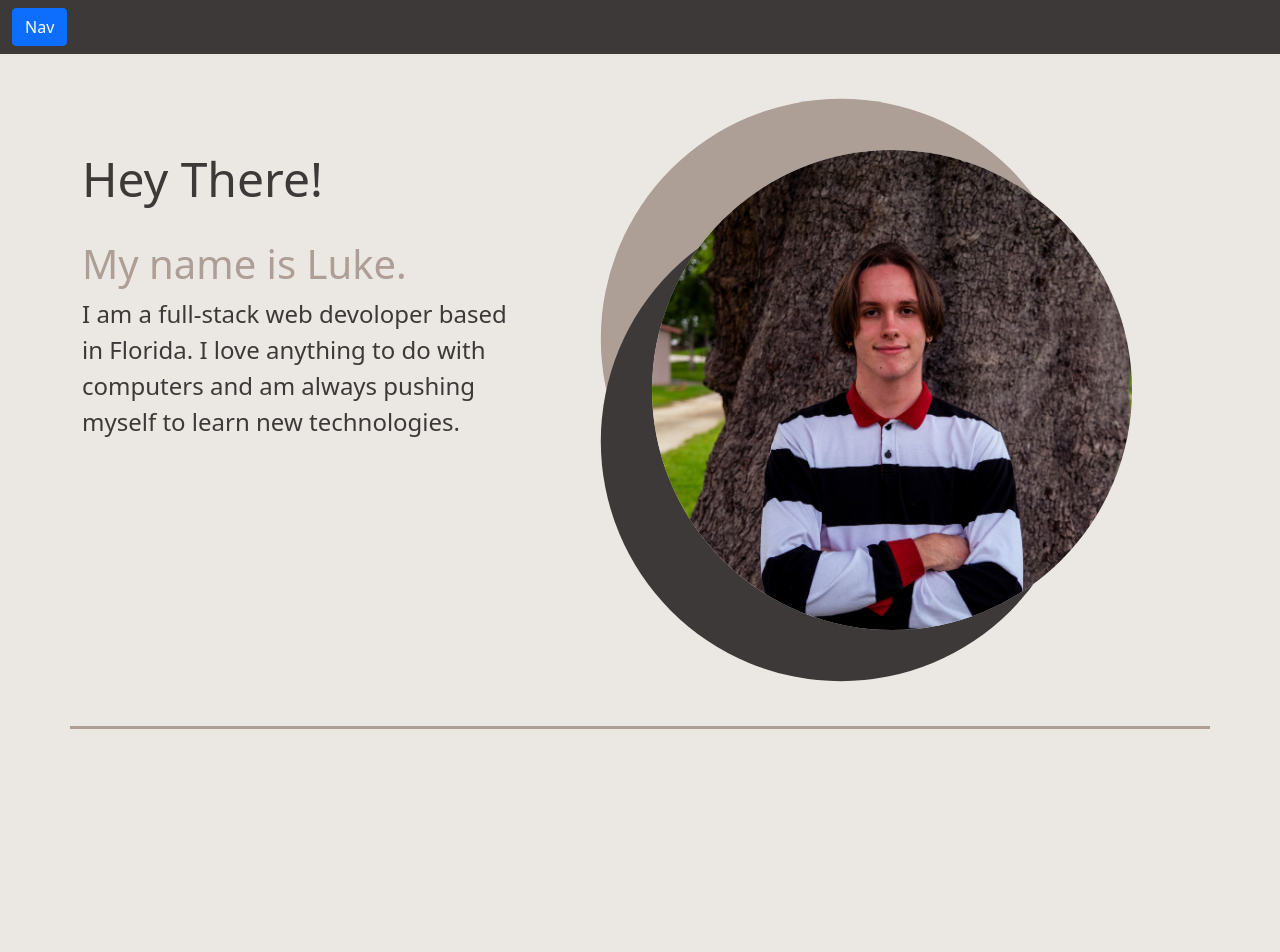
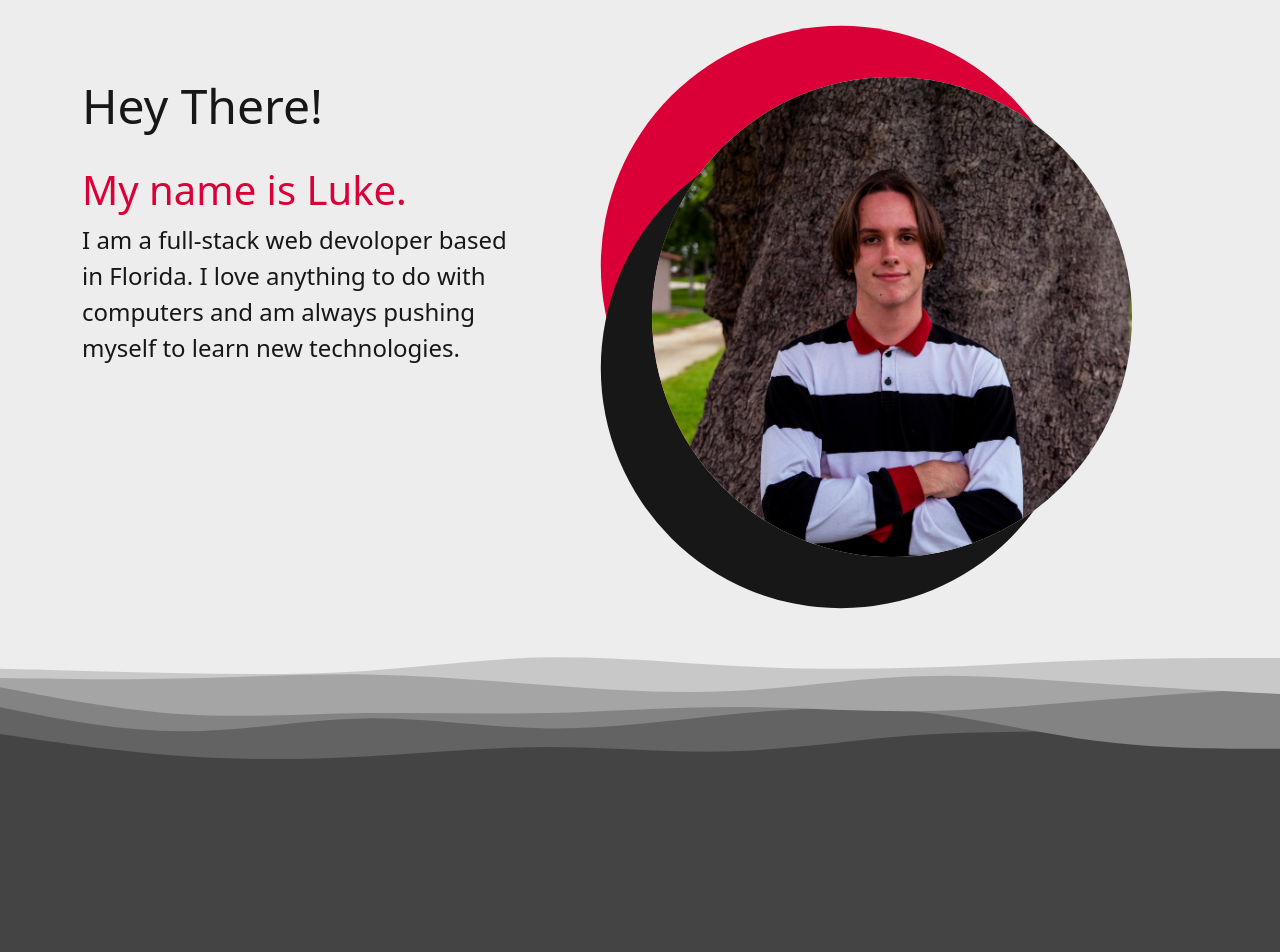
Before and after one commit to lukehampton6/lukehampton6.github.io, a React (Create React App) app: page / in a window 1280 px wide. Shown: the top 952 px of the page. Built offline with nearby package versions, Linux system fonts and the light colour scheme.

Commit message:
svg transitions

```diff
--- a/src/App.js
+++ b/src/App.js
@@ -1,6 +1,6 @@
 import './App.css';
 import 'bootstrap/dist/css/bootstrap.min.css';
-import Nav from './components/Nav';
+// import Nav from './components/Nav';
 import Hero from './components/Hero';
 import Technologies from './components/Technologies';
 import Projects from './components/Projects';
@@ -8,7 +8,7 @@ import Projects from './components/Projects';
 function App() {
   return (
     <div>
-      <Nav />
+      {/* <Nav /> */}
       <Hero />
       <Technologies />
       <Projects />
--- a/src/components/Hero/index.js
+++ b/src/components/Hero/index.js
@@ -26,6 +26,7 @@ function Hero() {
                 </Col>
                 </Row>
             </Container>
+            <div className="spacer light-dark"></div>
         </div>
     );
 }
--- a/src/components/Nav/index.js
+++ b/src/components/Nav/index.js
@@ -1,50 +1,17 @@
-import { useState } from "react";
-import {
-  Button,
-  Offcanvas,
-  Navbar,
-  Container,
-  ListGroup,
-} from "react-bootstrap";
+import { Navbar, Container } from "react-bootstrap";
 
 function Nav() {
-  const [show, setShow] = useState(false);
-
-  const handleClose = () => setShow(false);
-  const handleShow = () => setShow(true);
   return (
-    <>
-      <Navbar className="dark">
-        <Container fluid>
-          <Button onClick={handleShow}>
-            Nav
-          </Button>
+      <Navbar bg="dark" variant="dark">
+        <Container>
+          <Navbar.Brand href="#home">Navbar</Navbar.Brand>
+          <Nav className="me-auto">
+            <Nav.Link href="#home">Home</Nav.Link>
+            <Nav.Link href="#features">Features</Nav.Link>
+            <Nav.Link href="#pricing">Pricing</Nav.Link>
+          </Nav>
         </Container>
       </Navbar>
-
-      <Offcanvas show={show} onHide={handleClose}>
-        <Offcanvas.Header className="primary" closeButton>
-          <Offcanvas.Title className="dark-text">Menu</Offcanvas.Title>
-        </Offcanvas.Header>
-          <ListGroup defaultActiveKey="#link1">
-            <ListGroup.Item action href="#link1">
-              About
-            </ListGroup.Item>
-            <ListGroup.Item action href="#link2">
-              Technologies
-            </ListGroup.Item>
-            <ListGroup.Item action href="#link3">
-              Projects
-            </ListGroup.Item>
-            <ListGroup.Item action href="#link4">
-              Resume
-            </ListGroup.Item>
-            <ListGroup.Item action href="#link5">
-              Contact
-            </ListGroup.Item>
-          </ListGroup>
-      </Offcanvas>
-    </>
   );
 }
 
--- a/src/components/Projects/index.js
+++ b/src/components/Projects/index.js
@@ -1,4 +1,4 @@
-import { Card, Container, CardGroup } from "react-bootstrap";
+import { Card, Container, CardGroup, Button } from "react-bootstrap";
 import Aos from "aos";
 import "aos/dist/aos.css";
 import { useEffect } from "react";
@@ -13,37 +13,37 @@ function Projects() {
   return (
     <div className="light">
       <Container className="card-div">
-        <h2 data-aos="fade-down" className="dark-text header-two center">
+        <h1 data-aos="fade-down" className="dark-text header center">
           Projects
-        </h2>
+        </h1>
         <CardGroup>
-          <Card data-aos="flip-left" className="card-container">
+          <Card data-aos="flip-right" className="card-container">
             <Card.Img variant="top" src={image1} />
             <Card.Body>
               <Card.Title>The Third Temple</Card.Title>
               <Card.Text>
-                A full-stack forum site where users can create accounts, make posts, and interact with other posts by commenting and voting.
+                A full-stack forum site where users can create accounts, make posts, and interact with other posts by commenting and voting. It uses a SQL database and a templating engine to render the front end.
               </Card.Text>
+              <Button href="https://the-third-temple.herokuapp.com/" target="_blank" variant="secondary">Deployment</Button>{'  '}
+              <Button href="https://github.com/lukehampton6/the-third-temple" target="_blank" variant="secondary">Code</Button>
             </Card.Body>
-            <Card.Footer>
-            </Card.Footer>
           </Card>
+
           <Card data-aos="flip-left" className="card-container">
             <Card.Img variant="top" src={image2} />
             <Card.Body>
               <Card.Title>AnimeSearch</Card.Title>
               <Card.Text>
-                This card has supporting text below as a natural lead-in to
-                additional content.{" "}
+                A simple search app that uses two API's to search for specific animes and a quote from them. It also uses local storage to have a persisting search history.
               </Card.Text>
+              <Button href="https://lukehampton6.github.io/anime-search/" target="_blank" variant="secondary">Deployment</Button>{'  '}
+              <Button href="https://github.com/lukehampton6/anime-search" target="_blank" variant="secondary">Code</Button>
             </Card.Body>
-            <Card.Footer>
-            </Card.Footer>
           </Card>
         </CardGroup>
 
         <CardGroup>
-          <Card data-aos="flip-left" className="card-container">
+          <Card data-aos="flip-right" className="card-container">
             <Card.Img variant="top" src="holder.js/100px160" />
             <Card.Body>
               <Card.Title>Card title</Card.Title>
@@ -53,9 +53,8 @@ function Projects() {
                 longer.
               </Card.Text>
             </Card.Body>
-            <Card.Footer>
-            </Card.Footer>
           </Card>
+
           <Card data-aos="flip-left" className="card-container">
             <Card.Img variant="top" src="holder.js/100px160" />
             <Card.Body>
@@ -65,13 +64,11 @@ function Projects() {
                 additional content.{" "}
               </Card.Text>
             </Card.Body>
-            <Card.Footer>
-            </Card.Footer>
           </Card>
         </CardGroup>
 
         <CardGroup>
-        <Card data-aos="flip-left" className="card-container">
+        <Card data-aos="flip-right" className="card-container">
             <Card.Img variant="top" src="holder.js/100px160" />
             <Card.Body>
               <Card.Title>Card title</Card.Title>
@@ -80,9 +77,8 @@ function Projects() {
                 additional content.{" "}
               </Card.Text>
             </Card.Body>
-            <Card.Footer>
-            </Card.Footer>
           </Card>
+
           <Card data-aos="flip-left" className="card-container">
             <Card.Img variant="top" src="holder.js/100px160" />
             <Card.Body>
@@ -93,8 +89,6 @@ function Projects() {
                 than the first to show that equal height action.
               </Card.Text>
             </Card.Body>
-            <Card.Footer>
-            </Card.Footer>
           </Card>
         </CardGroup>
       </Container>
--- a/src/components/Technologies/index.js
+++ b/src/components/Technologies/index.js
@@ -10,9 +10,9 @@ function Technologies() {
     }, []);
 
     return (
-        <div className="light">
+        <div className="primary">
         <Container>
-            <h2 data-aos="fade-down" className="dark-text header-two center">Technologies</h2>
+            <h1 data-aos="fade-down" className="light-text header center">Technologies</h1>
             <Row className="icon-container">
                 <Col data-aos="fade-right" className="icon-col">
                 <img className="icon" src="https://cdn.jsdelivr.net/gh/devicons/devicon/icons/html5/html5-original.svg" alt=""/>
@@ -44,6 +44,7 @@ function Technologies() {
                 </Col>
             </Row>
         </Container>
+        <div className="spacer dark-light"></div>
         </div>
     )
 }
--- a/src/index.css
+++ b/src/index.css
@@ -31,48 +31,65 @@ code {
 }
 
 .dark {
-  background-color: #3d3939;
+  background-color: #171717;
 }
 
 .light {
-  background-color: #ebe8e3;
+  background-color: #EDEDED;
 }
 
 .primary {
-  background-color: #929192;
+  background-color: #444444;
 }
 
 .secondary {
-  background-color: #e4e1d8;
+  background-color: #C4B6B6;
 }
 
 .highlight {
-  background-color: #ad9e96;
+  background-color: #DA0037;
 }
 
 .dark-text {
-  color: #3d3939;
+  color: #171717;
 }
 
 .light-text {
-  color: #ebe8e3;
+  color: #EDEDED;
 }
 
 .primary-text {
-  color: #929192
+  color: #444444
 }
 
 .secondary-text {
-  color: #e4e1d8;
+  color: #C4B6B6;
 }
 
 .highlight-text {
-  color: #ad9e96;
+  color: #DA0037;
+}
+
+.spacer {
+  aspect-ratio: 960/150;
+  width: 100%;
+  background-repeat: no-repeat;
+  background-position: center;
+  background-size: cover;
+}
+
+.light-dark {
+  background-image: url(./assets/images/layered-waves-haikei\ \(2\).svg);
+}
+
+.dark-light {
+  background-image: url(./assets/images/layered-waves-haikei\ \(3\).svg);
 }
 
 .center {
   text-align: center;
   padding: 3rem;
+  padding-top: 0;
 }
 
 .header {
@@ -88,13 +105,12 @@ code {
 }
 
 .devpic {
-  box-shadow: -4vw 4vw #3d3939, -4vw -4vw #ad9e96;
+  box-shadow: -4vw 4vw #171717, -4vw -4vw #DA0037;
   width: 30rem;
 }
 
 .hero-container {
-  padding: 7.5vw;
-  border-bottom: solid 3px #ad9e96;
+  padding: 6vw;
 }
 
 .hero-text {
@@ -131,7 +147,3 @@ code {
   display: flex;
   justify-content: center;
 }
-
-.card-div {
-  border-top: solid 3px #ad9e96;
-}
```
Also changed, not shown: src/assets/images/layered-waves-haikei (2).svg (added), src/assets/images/layered-waves-haikei (3).svg (added), src/components/Contact/index.js (added), src/components/Footer/index.js (added), src/components/Resume/index.js (added).
